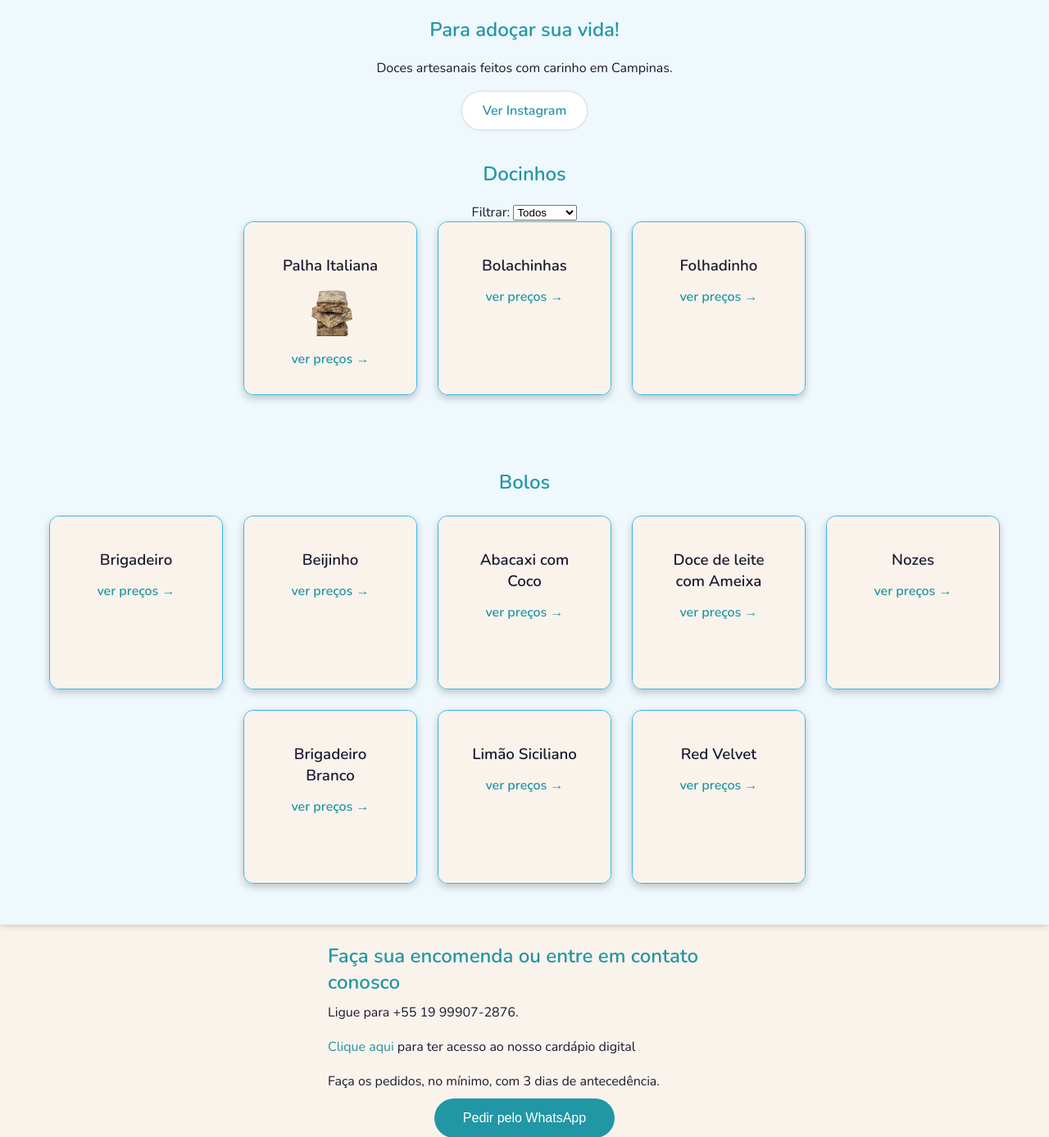
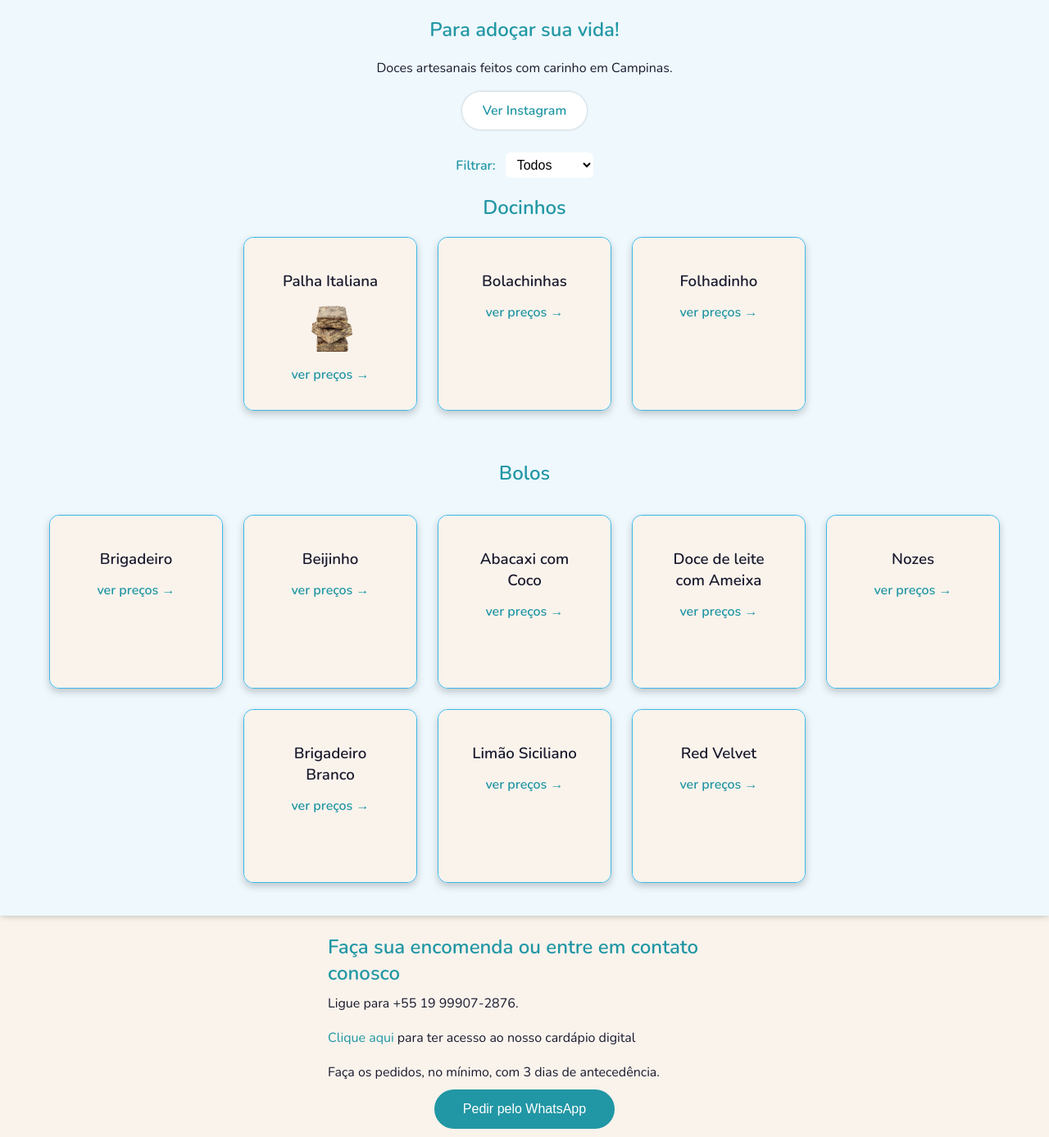
Before and after one commit to RAFAHERTER/projeto-beca-sweetness, a PHP site: page / in a window 1280 px wide. Shown: the part 179-1566 px from the top of the page at 82% size. Run offline with PHP 8.4, Linux system fonts and the light colour scheme.

Commit message:
Opção de filtro adicionada

```diff
--- a/Estilos/style.css
+++ b/Estilos/style.css
@@ -127,12 +127,12 @@ nav > a:hover{
 }
 
 #docinhos{
-    padding: 40px;
+    padding: 10px 40px 40px 40px;
     background-color: var(--azul-gelo);
     text-align: center;
 }
 
-#docinhos > h2{
+#docinhos h2{
     padding: 10px;
     margin-bottom: 10px;
 }
@@ -143,6 +143,32 @@ nav > a:hover{
     justify-content: center;
     gap: 25px;
 }
+
+
+.filtro-container{
+    margin: 40px 40px 0px 40px;
+    text-align: center;
+}
+
+.filtro-container label{
+    margin-right: 8px;
+    font-weight: 700;
+    color: var(--azul-confeiteiro);
+}
+
+.option{
+    text-decoration: underline;
+}
+
+#filtro{
+    padding: 6px 10px;
+    border-radius: 6px;
+    background: white;
+    font-size: 1em;
+    cursor: pointer;
+    border: none;
+}
+
 
 .doces p{
     font-size: 1em;
@@ -251,8 +277,12 @@ nav > a:hover{
     flex-wrap: wrap;
     justify-content: center;
     gap: 25px;
-    padding:50px;
+    padding: 10px 40px 40px 40px;
     text-align:center;
+}
+
+#bolos h2{
+    padding: 10px;
 }
 
 #contato{
--- a/index.html
+++ b/index.html
@@ -38,23 +38,23 @@
 
                 <a class="instagram" href="https://www.instagram.com/beca_sweetness/" target="_blank"> Ver Instagram </a>
 
+
+                <div class="filtro-container">
+                    <label for="filtro">Filtrar: </label>
+                    <select id="filtro" class="escolher-filtro" onchange="filtrar()">
+                        <option
+                        value="todos">Todos</option>
+                        <option value="docinhos">Docinhos</option>
+                        <option value="bolos">Bolos</option>
+                    </select>
+                </div>
+
         </section>
 
 
     <section id="docinhos">
 
         <h2>Docinhos</h2>
-        <div class="filtro-container">
-            <label for="filtro">Filtrar: </label>
-            <select id="filtro" onchange="filtrar()">
-                <option value="todos">Todos</option>
-                <option value="docinhos">Docinhos</option>
-                <option value="bolos">Bolos</option>
-            </select>
-        </div>
-
-
-
 
             <div class="doces">
 
--- a/script/script.js
+++ b/script/script.js
@@ -14,3 +14,31 @@ window.open(url,'_blank')
 function voltarAoTopo(){
     window.scrollTo({ top: 0, behavior: 'smooth' })
 }
+
+function filtrar(){
+    const filtro = document.getElementById('filtro');
+    if(!filtro) return;
+    const valor = filtro.value;
+    const docinhos = document.getElementById('docinhos');
+    const bolos = document.getElementById('bolos');
+
+    if(!docinhos || !bolos) return;
+
+    if(valor === 'todos'){
+        docinhos.style.display = '';
+        bolos.style.display = '';
+        return;
+    }
+
+    if(valor === 'docinhos'){
+        docinhos.style.display = '';
+        bolos.style.display = 'none';
+        return;
+    }
+
+    if(valor === 'bolos'){
+        docinhos.style.display = 'none';
+        bolos.style.display = '';
+        return;
+    }
+}
```
